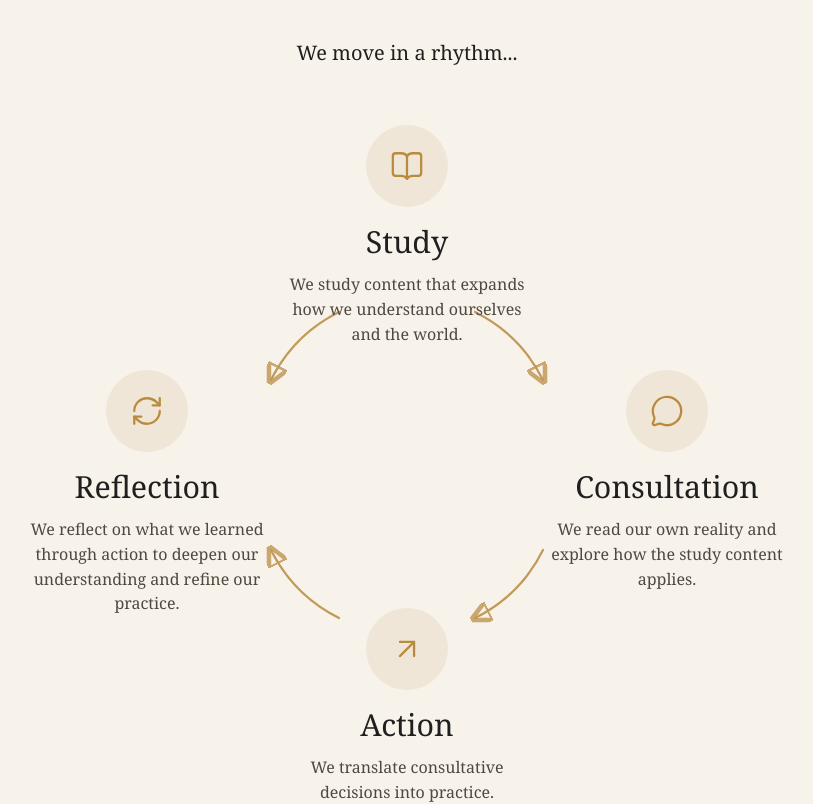
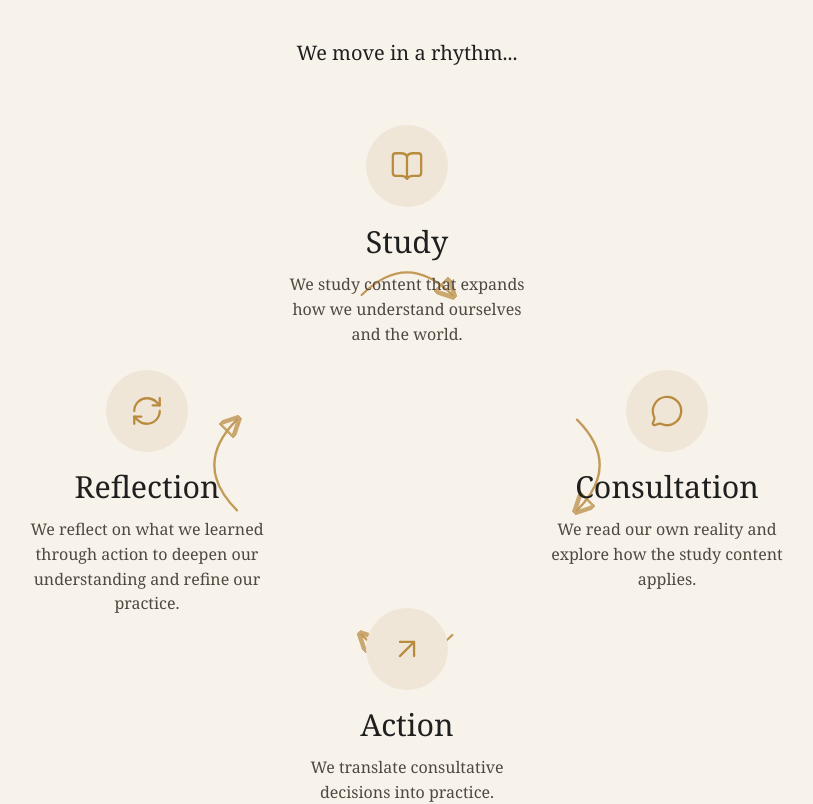
Before and after one commit to travisbirchattba/the-stage-beyond-site, a React (Vite) app: page / in a window 1280 px wide. Shown: the part 1300-2104 px from the top of the page, without its empty margins (233-1046 px from the left). Built offline with nearby package versions, Linux system fonts and the light colour scheme.

Commit message:
Update main.jsx

```diff
--- a/src/main.jsx
+++ b/src/main.jsx
@@ -43,10 +43,10 @@ function App() {
               </marker>
             </defs>
 
-            <path d="M240 165 Q200 185 180 225" markerEnd="url(#arrow)" />
-<path d="M360 165 Q400 185 420 225" markerEnd="url(#arrow)" />
-<path d="M420 375 Q400 415 360 435" markerEnd="url(#arrow)" />
-<path d="M240 435 Q200 415 180 375" markerEnd="url(#arrow)" />
+<path d="M260 150 Q300 110 340 150" markerEnd="url(#arrow)" />
+<path d="M450 260 Q490 300 450 340" markerEnd="url(#arrow)" />
+<path d="M340 450 Q300 490 260 450" markerEnd="url(#arrow)" />
+<path d="M150 340 Q110 300 150 260" markerEnd="url(#arrow)" />
           </svg>
 
           <CycleStep className="top" icon={<BookOpen />} title="Study">
```
